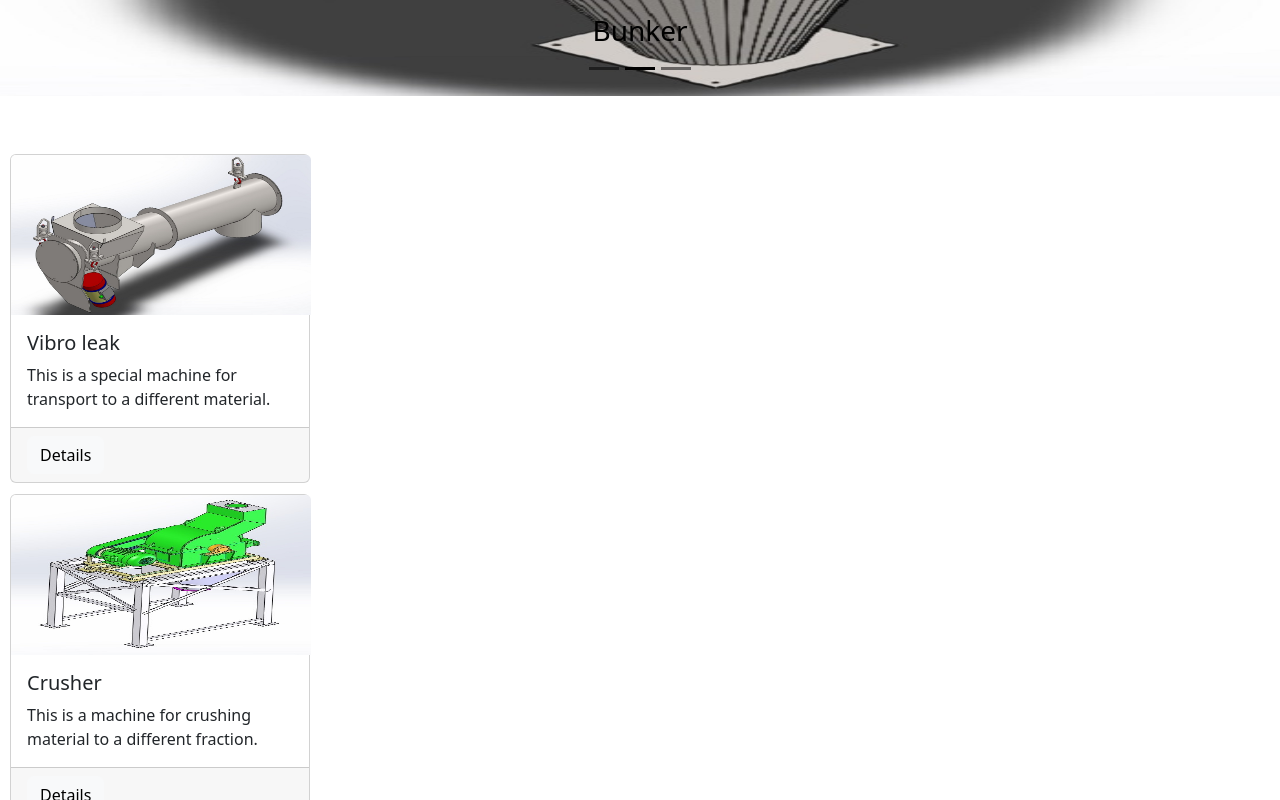
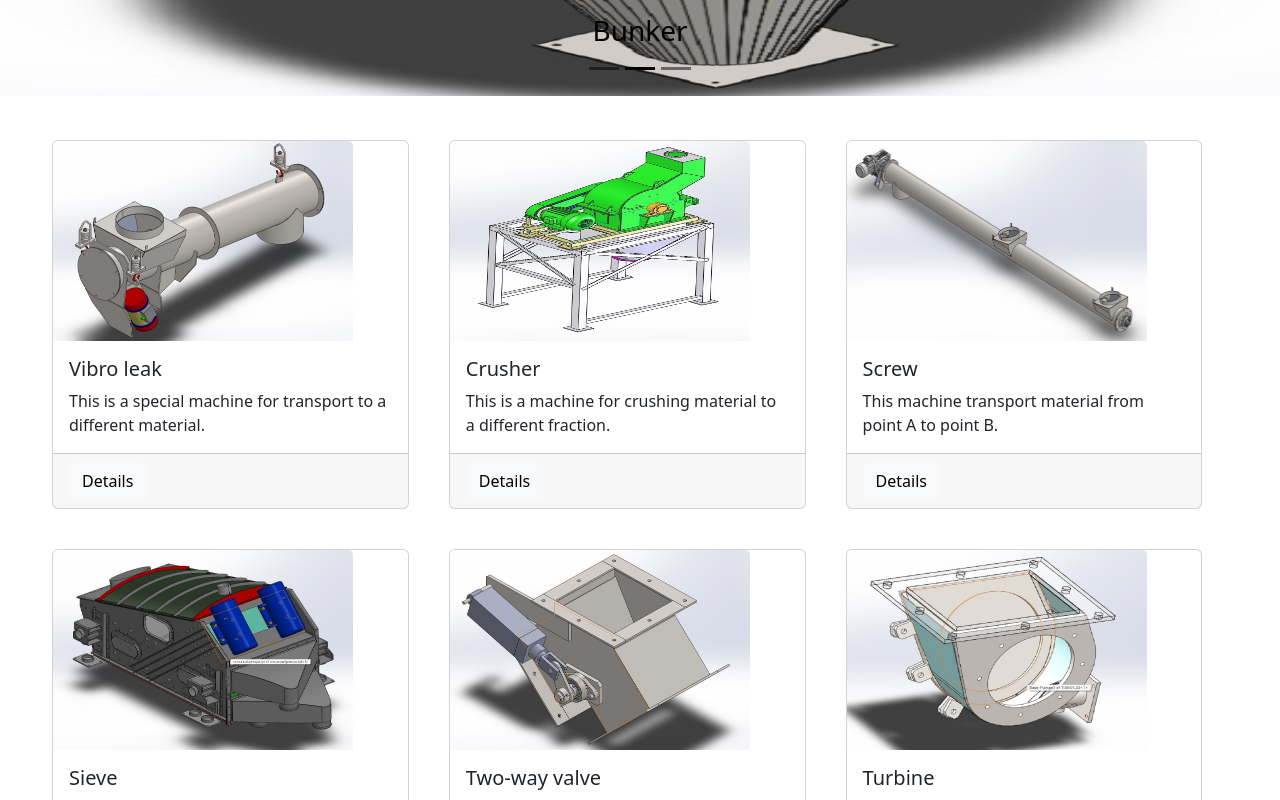
Before and after one commit to AleksandarIliev/reactBootstrap, a React (Create React App) app: page / in a window 1280 px wide. Shown: the part 560-1360 px from the top of the page. Built offline with nearby package versions, Linux system fonts and the light colour scheme.

Commit message:
Add css to Card component

```diff
--- a/src/components/Products/Product.js
+++ b/src/components/Products/Product.js
@@ -47,7 +47,7 @@ export default function Product({
         //     </Row>
         // </Container>
 
-        <CardGroup className={styles['cardGroup']}>
+        <CardGroup className={styles['cardGroup']} >
             <Card>
                 <Card.Img variant="top" src={imageUrl} className={styles['imageStyle']} />
                 <Card.Body>
--- a/src/components/Products/Product.module.css
+++ b/src/components/Products/Product.module.css
@@ -1,14 +1,7 @@
 .cardGroup {
-    width: 300px;
-    height:320px;
-    box-sizing: border-box;
-    display: block;
-    float: none;
-    line-height: 24px;
-    position: relative;
-    z-index: auto;
+    margin: 20px;
 }
 .imageStyle {
     width: 300px;
-    height: 160px;
+    height: 200px;
 }
--- a/src/components/Products/ProductDetails.module.css
+++ b/src/components/Products/ProductDetails.module.css
@@ -1,10 +1,11 @@
 .product {
     list-style-type: none;
-    width: 100%;
-    display: inline;
-    position: static;
+    min-height: 100%;
+    display: flex;
+    flex-wrap: wrap;
+    flex-direction: row;
 }
 
-.liStyle {
-    padding: 10px;
+.product > li {
+    flex-basis: calc(35% - 40px);
 }
```
